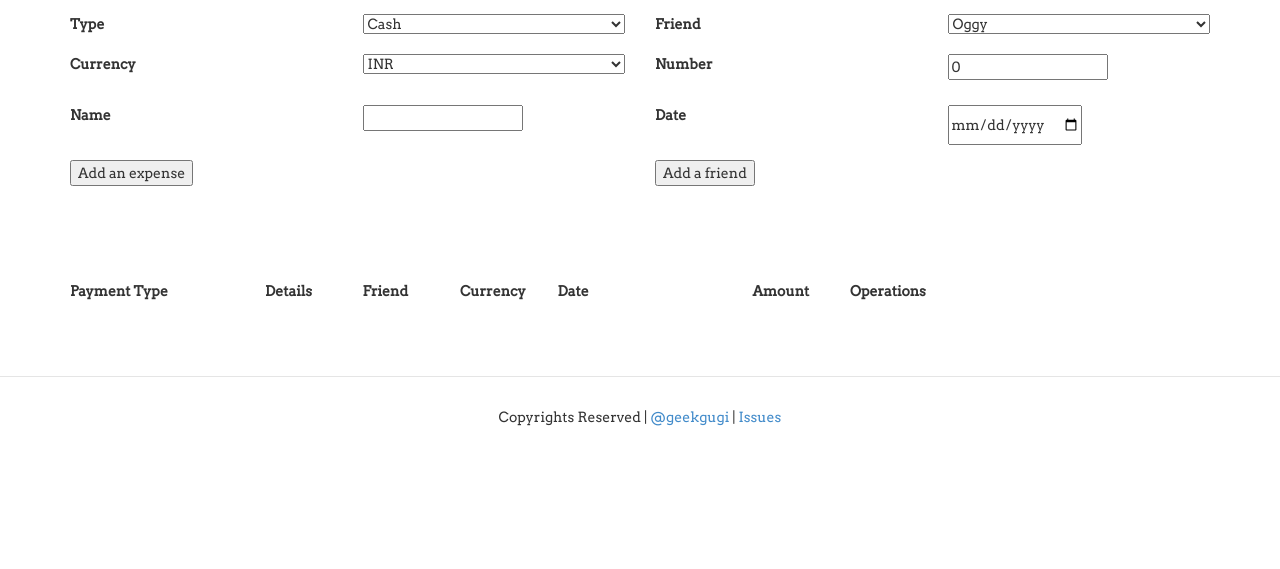
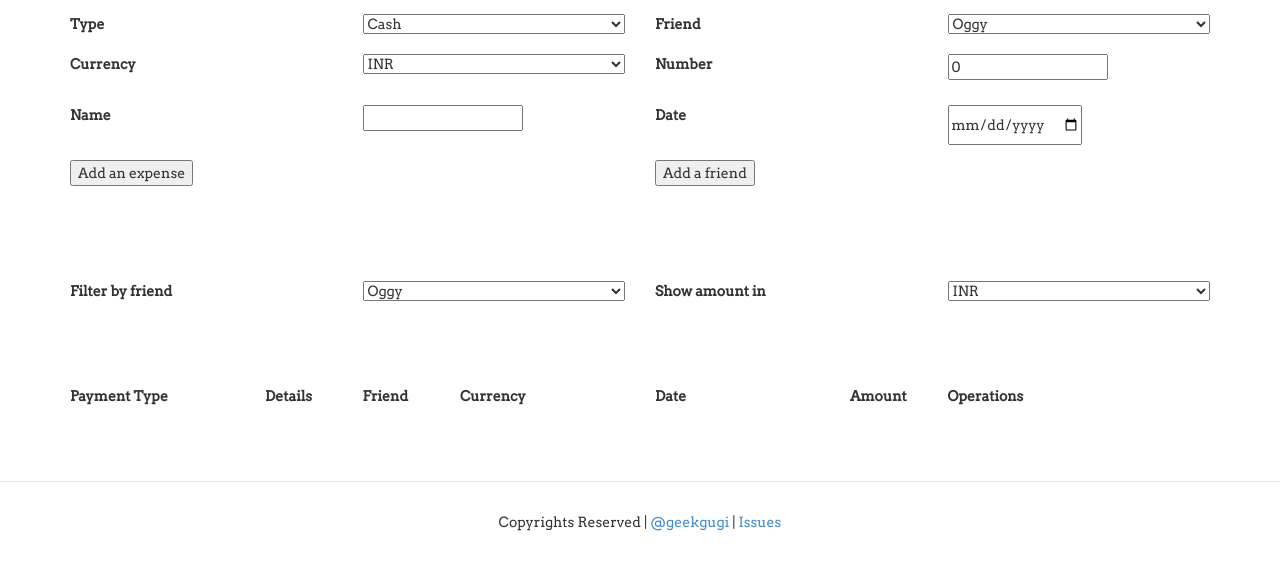
Before and after one commit to geekgugi/expense-manager, a website: page client/index.html in a window 1280 px wide. Shown: the part 57-626 px from the top of the page. Drawn offline with Linux system fonts and the light colour scheme; files that its build step writes are made by us from their sources.

Commit message:
Filter by friend.
Adding filter by friend name.

```diff
--- a/client/app/main/main.html
+++ b/client/app/main/main.html
@@ -1,15 +1,15 @@
 <script type="text/ng-template" id="friendTemplate">
 <h1>Add a friend</h1>
-
- <form ng-controller="MainCtrl" ng-submit="addFriend($event)">
-     <input ng-model="newFriend" type="text" placeholder="Friend name"/>
-     <input type="submit"  ng-keypress="addFriend($event)" value="Add"/>
- </form>
+  <form ng-controller="MainCtrl" ng-submit="addFriend($event)">
+    <input ng-model="newFriend" type="text" placeholder="Friend name"/>
+    <input type="submit"  ng-keypress="addFriend($event)" value="Add"/>
+  </form>
 </script>
 
 <div ng-include="'components/navbar/navbar.html'"></div>
 
 <div class="container" ng-controller="MainCtrl">
+
   <form  name="eForm"  class="form" ng-submit="eForm.$valid && addExpense(eForm)" novalidate>
     <div class="row">
       <div class="form-group col-md-3">
@@ -87,6 +87,26 @@
 
   <div class="title">
     <div class="row">
+      <div class="col-md-3">
+        <label> Filter by friend</label>
+      </div>
+      <div class="col-md-3">
+        <select ng-init="filterFriend=friends[0]"
+          ng-model="filterFriend" ng-options="friend.name for friend in friends">
+        </select>
+      </div>
+      <div class="col-md-3">
+        <label> Show amount in </label>
+      </div>
+      <div class="col-md-3">
+        <select ng-init="form.selectedCurrency=currencies[0]"
+          ng-model="form.selectedCurrency" ng-options="currency.value for currency in currencies">
+        </select>
+      </div>
+    </div>
+  </div>
+  <div class="title">
+    <div class="row">
       <div class="col-md-2">
         <label>Payment Type </label>
       </div>
@@ -96,7 +116,7 @@
       <div class="col-md-1">
         <label>Friend </label>
       </div>
-      <div class="col-md-1">
+      <div class="col-md-2">
         <label>Currency</label>
       </div>
       <div class="col-md-2">
@@ -110,7 +130,8 @@
       </div>
     </div>
   </div>
-  <div class="content" ng-repeat="expense in expenses">
+
+  <div class="content" ng-repeat="expense in expenses | filter:filterFriend">
     <div class="row">
       <div class="col-md-2">
         {{expense.selectedPaymentType}}
@@ -132,7 +153,7 @@
       </div>
       <div class="col-md-1">
         <i class="fa fa-trash" ng-click="deleteExpense(expense)"></i>
-         &nbsp;
+        &nbsp;
         <i class="fa fa-pencil" ng-click="editExpense(expense)"></i>
       </div>
     </div>
@@ -143,6 +164,6 @@
   <div class="container">
     <p>Copyrights Reserved |
     <a href="https://twitter.com/geekgugi">@geekgugi</a> |
-    <a href="https://github.com/geekgugi/expenses-manager/issues?state=open">Issues</a></p>
+    <a href="https://github.com/geekgugi/expense-manager/issues?state=open">Issues</a></p>
   </div>
 </footer>
```
